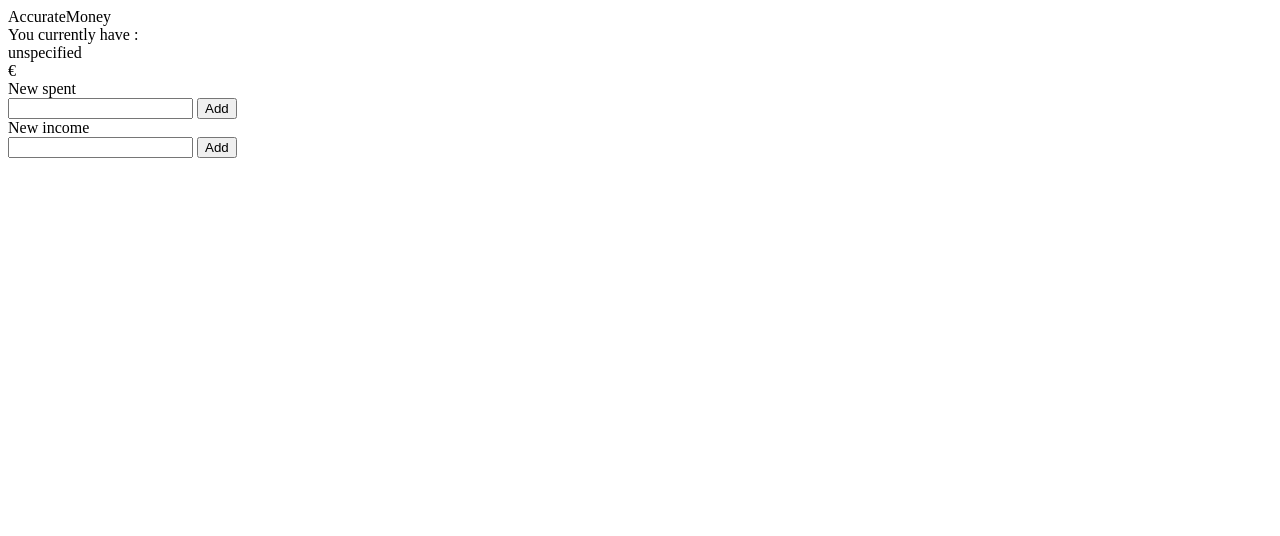
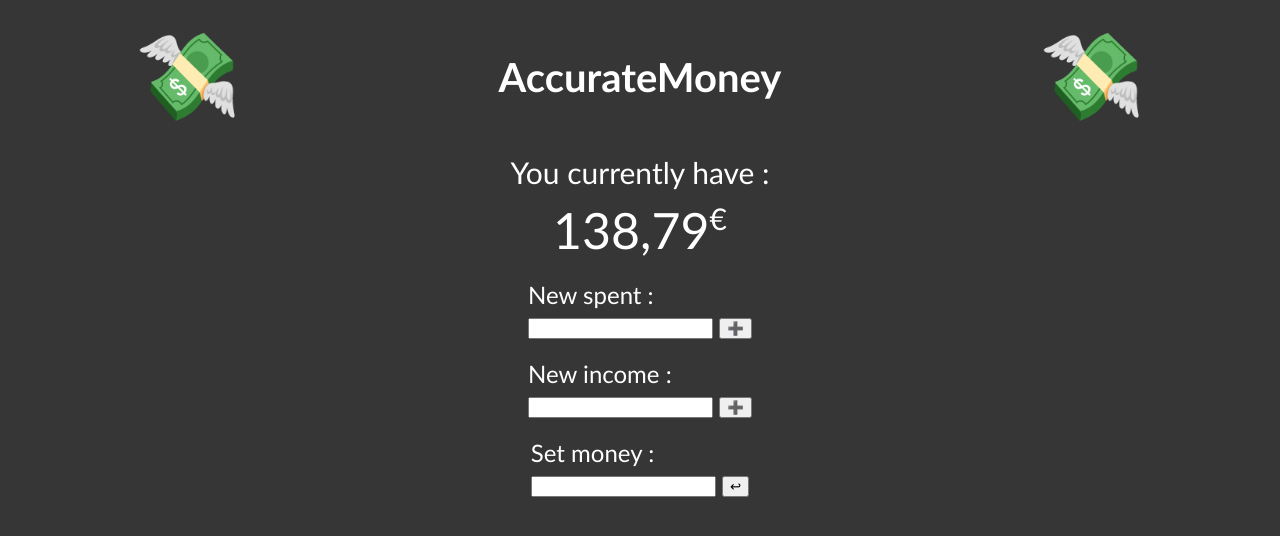
Before and after one commit to LoanRoze/AccurateMoney, a plain HTML site: page index.html in a window 1280 px wide. Drawn offline with Linux system fonts and the light colour scheme.

Commit message:
Changes to be committed: 	modified:   index.html 	new file:   money.gif 	modified:   style.css

```diff
--- a/index.html
+++ b/index.html
@@ -1,26 +1,44 @@
 <!DOCTYPE html>
 <html lang="en">
+
 <head>
     <meta charset="UTF-8">
     <meta name="viewport" content="width=device-width, initial-scale=1.0">
+    <link rel="stylesheet" href="style.css">
     <title>AccurateMoney</title>
 </head>
+
 <body>
-    <header> AccurateMoney </header>
+    <header>
+        <div id="logo1"></div>
+        <div>
+            <h2>AccurateMoney</h2>
+        </div>
+        <div id="logo2"></div>
+    </header>
     <main>
-        <div>You currently have : <br>
-        <div id="amount">unspecified</div>€</div>
+        <div id="moneycount">You currently have :
+            <div id="amountspace">
+                <div id="amount">138,79</div><div id="euro">€</div>
+            </div>
+        </div>
         <div id="spent">
-            <div>New spent</div>
+            <div>New spent :</div>
             <input type="number" name="new spent" id="spentInput">
-            <button id=spentButton> Add </button>
+            <button id=spentButton> ➕ </button>
         </div>
         <div id="income">
-            <div>New income</div>
+            <div>New income :</div>
             <input type="number" name="new income" id="incomeInput">
-            <button id=spentButton> Add </button>
+            <button id=spentButton> ➕ </button>
+        </div>
+        <div id="set">
+            <div>Set money :</div>
+            <input type="number" name="new money" id="moneyInput">
+            <button id=setButton> ↩ </button>
         </div>
 
     </main>
 </body>
+
 </html>
--- a/style.css
+++ b/style.css
@@ -1,4 +1,72 @@
 body {
-    padding: 0;
-    margin: 0;
+    color: white;
+    font-family: 'Gill Sans', 'Gill Sans MT', Calibri, 'Trebuchet MS', sans-serif;
+    background-color: rgb(54, 54, 54);
 }
+
+header {
+    display: flex;
+    justify-content: space-around;
+    align-items: center;
+    margin-top: 20px;
+}
+
+h2 {
+    font-size: 250%;
+}
+
+#logo1 {
+    display: flex;
+    height: 100px;
+    width: 100px;
+    background-image: url(money.gif);
+    background-position: 100%;
+    background-size: 100%;
+}
+
+#logo2 {
+    display: flex;
+    height: 100px;
+    width: 100px;
+    background-image: url(money.gif);
+    background-position: 100%;
+    background-size: 100%;
+}
+
+main {
+    display: flex;
+    justify-content: center;
+    flex-direction: column;
+    align-items: center;
+    margin-top: 20px;
+}
+
+#moneycount {
+    font-size: 30px;
+    text-align: center;
+}
+
+#spent {
+    margin-top: 20px;
+    font-size: 150%;
+}
+
+#income {
+    margin-top: 20px;
+    font-size: 150%;
+}
+
+#set {
+    margin-top: 20px;
+    font-size: 150%;
+}
+
+#amount {
+    font-size: 50px;
+}
+
+#amountspace {
+    display: flex;
+    justify-content: center;
+    margin-top: 10px;
+}
```
Also changed, not shown: money.gif (added).
